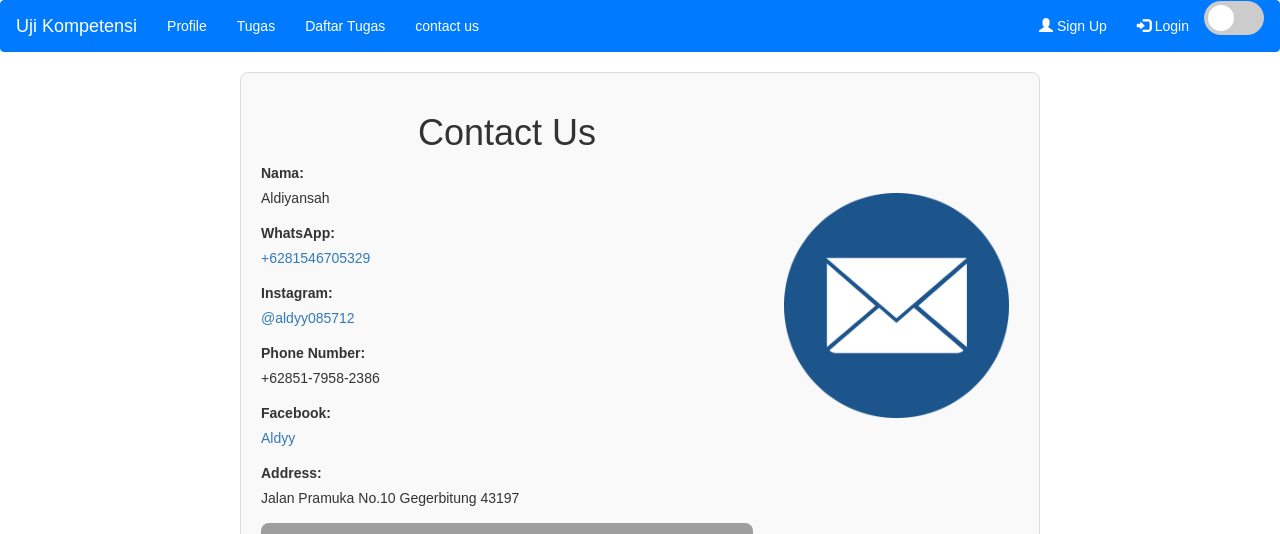
After one commit to Aldyytzyy/Ujikom, a PHP site: page /contact.php in a window 1280 px wide. The commit adds this page. Shown: the top 534 px of the page. Run offline with PHP 8.4, Linux system fonts and the light colour scheme; grey boxes are pictures that could not be loaded.

Commit message:
new file:   contact.php 	new file:   image/message.png 	modified:   index.php 	modified:   navbar.php 	deleted:    script.js 	deleted:    taptap.php 	deleted:    update_counter.php

```diff
--- /dev/null
+++ b/contact.php
@@ -0,0 +1,96 @@
+<?php
+// Include the navbar
+include 'navbar.php';
+?>
+
+<!DOCTYPE html>
+<html lang="en">
+<head>
+    <meta charset="UTF-8">
+    <meta name="viewport" content="width=device-width, initial-scale=1.0">
+    <title>Contact Us</title>
+    <style>
+        body {
+            font-family: Arial, sans-serif;
+            margin: 0;
+            padding: 0;
+        }
+        .contact-container {
+            max-width: 800px;
+            margin: 20px auto;
+            padding: 20px;
+            border: 1px solid #ddd;
+            margin-bottom: 40px;
+            border-radius: 8px;
+            background-color: #f9f9f9;
+            display: flex;
+            flex-direction: row;
+            align-items: flex-start;
+            gap: 20px;
+        }
+        .contact-details {
+            flex: 2;
+        }
+        .logo-container {
+            flex: 1;
+            text-align: center;
+        }
+        .logo-container img {
+            max-width: 225px;
+            height: auto;
+            border-radius: 8px;
+            margin-top: 100px;
+        }
+        .contact-item {
+            margin-bottom: 15px;
+        }
+        .contact-item strong {
+            display: block;
+            margin-bottom: 5px;
+        }
+        iframe {
+            width: 100%;
+            height: 300px;
+            border: 0;
+            border-radius: 8px;
+        }
+    </style>
+</head>
+<body>
+    <div class="contact-container">
+        <div class="contact-details">
+            <h1 style="text-align: center;">Contact Us</h1>
+            <div class="contact-item">
+                <strong>Nama:</strong>
+                <p>Aldiyansah</p>
+            </div>
+            <div class="contact-item">
+                <strong>WhatsApp:</strong>
+                <a href="https://wa.me/6281546705329" target="_blank">+6281546705329</a>
+            </div>
+            <div class="contact-item">
+                <strong>Instagram:</strong>
+                <a href="https://instagram.com/aldyy085712" target="_blank">@aldyy085712</a>
+            </div>
+            <div class="contact-item">
+                <strong>Phone Number:</strong>
+                <p>+62851-7958-2386</p>
+            </div>
+            <div class="contact-item">
+                <strong>Facebook:</strong>
+                <a href="https://facebook.com/yourusername" target="_blank">Aldyy</a>
+            </div>
+            <div class="contact-item">
+                <strong>Address:</strong>
+                <p>Jalan Pramuka No.10 Gegerbitung 43197</p>
+            </div>
+            <div class="contact-item">
+            <iframe src="https://www.google.com/maps/embed?pb=!1m18!1m12!1m3!1d63361.43202301869!2d107.05049522264403!3d-6.998741191335165!2m3!1f0!2f0!3f0!3m2!1i1024!2i768!4f13.1!3m3!1m2!1s0x2e6845c8be5e24e1%3A0xa9f926e531637542!2sSMK%20YASPIM!5e0!3m2!1sen!2sid!4v1744608860847!5m2!1sen!2sid" width="600" height="450" style="border:0;" allowfullscreen="" loading="lazy" referrerpolicy="no-referrer-when-downgrade"></iframe>
+            </div>
+        </div>
+        <div class="logo-container">
+            <img src="image/message.png" alt="Logo">
+        </div>
+    </div>
+</body>
+</html>
--- a/navbar.php
+++ b/navbar.php
@@ -61,7 +61,7 @@ if (session_status() == PHP_SESSION_NONE) {
                 <li><a href="profile.php">Profile</a></li>
                 <li><a href="task.php">Tugas</a></li>
                 <li><a href="mytask.php">Daftar Tugas</a></li>
-                <li><a href="taptap.php">taptap layar</a></li>
+                <li><a href="contact.php">contact us</a></li>
             </ul>
             <ul class="nav navbar-nav navbar-right">
                 <?php if (isset($_SESSION['user'])): ?>
@@ -127,12 +127,12 @@ if (session_status() == PHP_SESSION_NONE) {
                         <input type="text" id="reg_username" name="username" class="form-control" required>
                     </div>
                     <div class="form-group">
+                        <label for="reg_email">Email:</label>
+                        <input type="email" id="reg_email" name="email" class="form-control" required>
+                    </div>
+                    <div class="form-group">
                         <label for="reg_password">Kata sandi:</label>
                         <input type="password" id="reg_password" name="password" class="form-control" required>
-                    </div>
-                    <div class="form-group">
-                        <label for="reg_email">Email:</label>
-                        <input type="email" id="reg_email" name="email" class="form-control" required>
                     </div>
                     <div class="form-group">
                         <label for="reg_captcha">Captcha:</label>
```
Also changed, not shown: index.php (+10 -12 lines), script.js (deleted, +0 -9 lines), taptap.php (deleted, +0 -46 lines), update_counter.php (deleted, +0 -31 lines), image/message.png (added).
